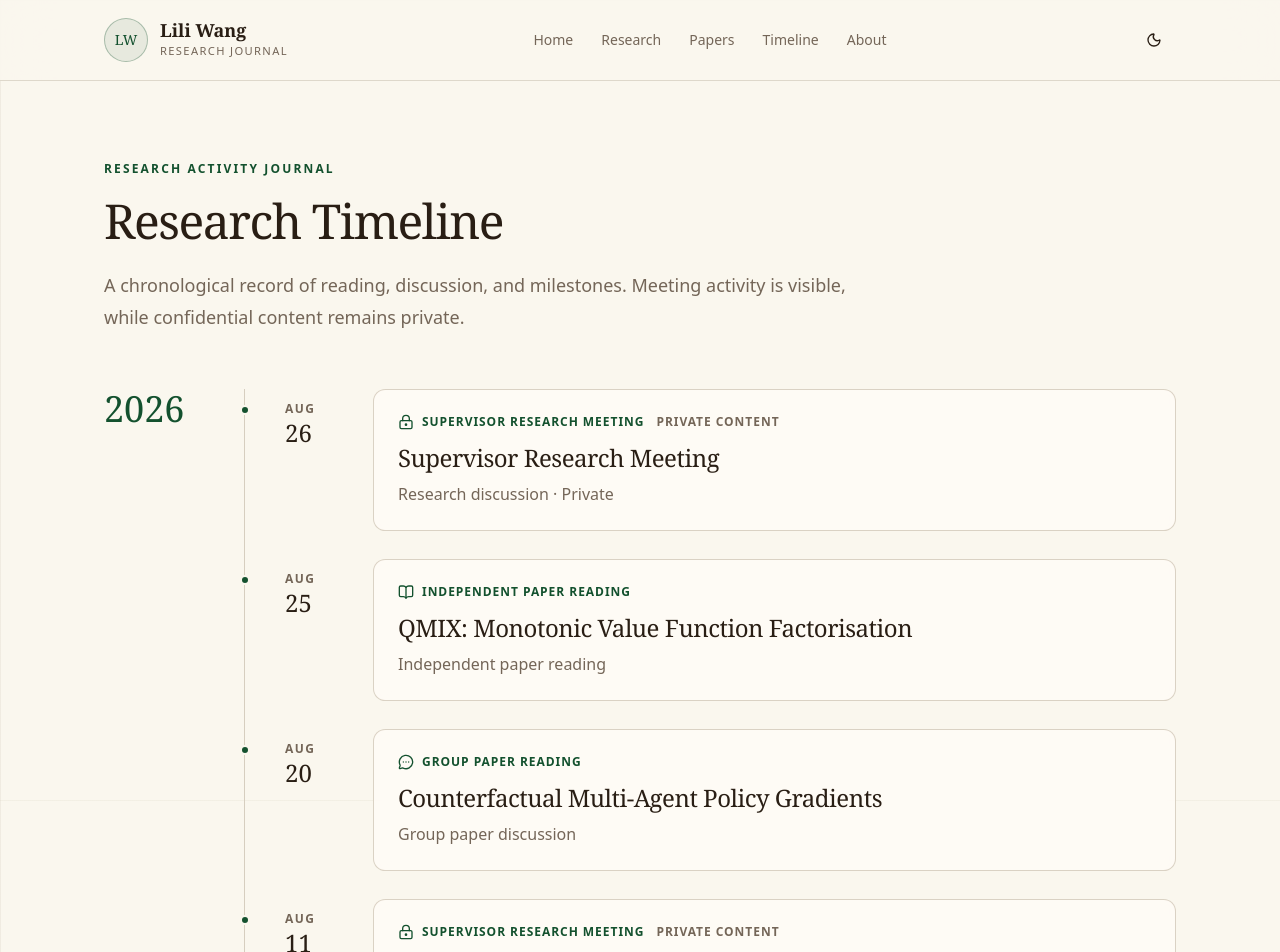
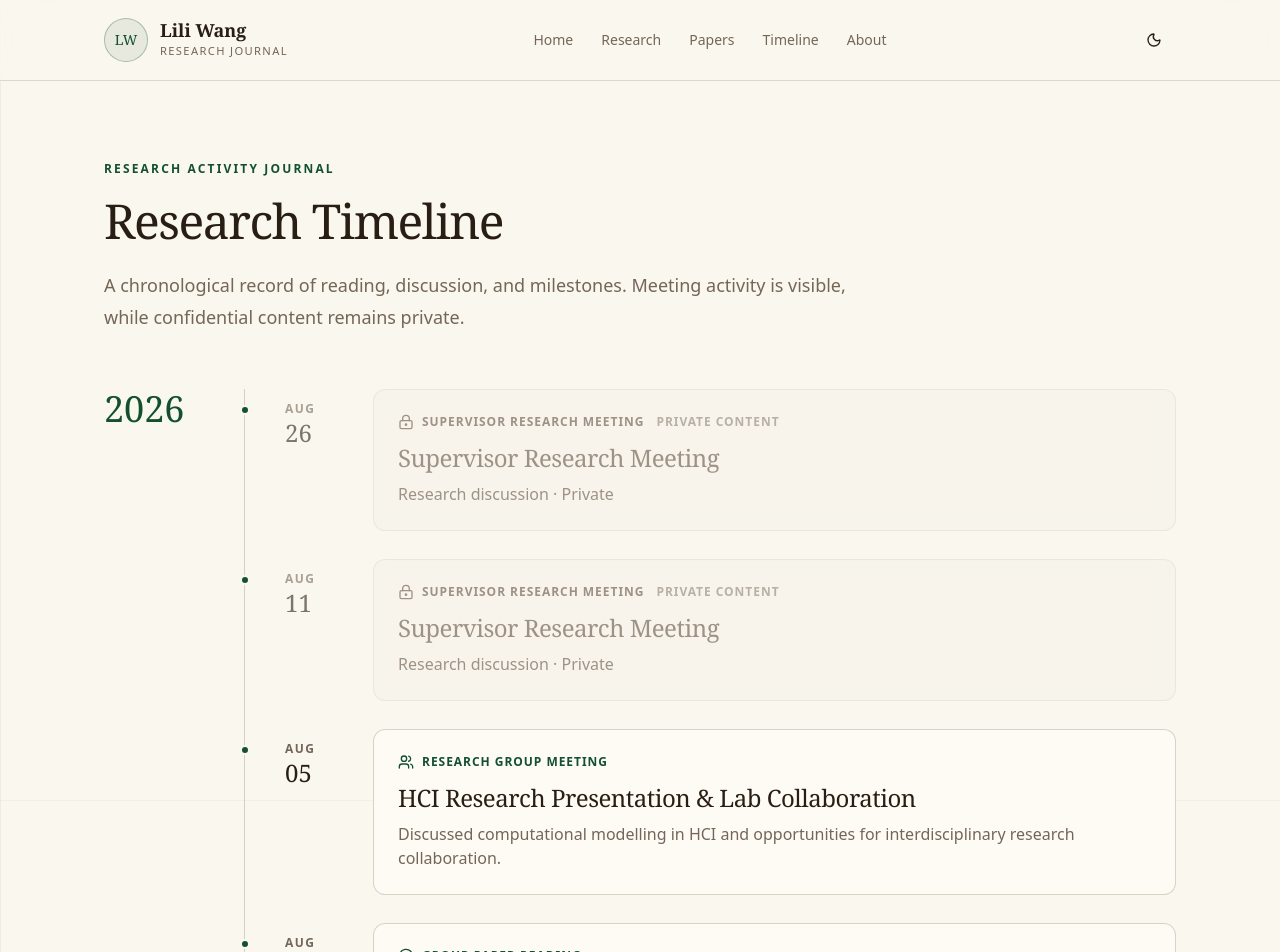
Before and after one commit to SouthwestLili/personal-research-hub, a Next.js app: page /timeline in a window 1280 px wide. Shown: the top 952 px of the page. Built offline with nearby package versions, Linux system fonts and the light colour scheme.

Commit message:
Improve private activity visual distinction

```diff
--- a/components/activity-item.tsx
+++ b/components/activity-item.tsx
@@ -13,6 +13,7 @@ const activityMeta = {
 export const ACTIVITY_META = activityMeta;
 
 export function ActivityItem({ activity }: { activity: PublicActivity }) {
+  const isPrivate = activity.visibility === 'ACTIVITY_ONLY';
   const meta = activityMeta[activity.type];
   const Icon = meta.icon;
   const date = new Intl.DateTimeFormat('en-CA', {
@@ -23,12 +24,12 @@ export function ActivityItem({ activity }: { activity: PublicActivity }) {
 
   const content = (
     <>
-      <div className="grid size-10 shrink-0 place-items-center rounded-full border border-border bg-background text-primary">
+      <div className={`grid size-10 shrink-0 place-items-center rounded-full border border-border bg-background ${isPrivate ? 'text-muted-foreground' : 'text-primary'}`}>
         <Icon className="size-[1.1rem]" aria-hidden="true" />
       </div>
       <div className="min-w-0 flex-1">
         <div className="flex flex-wrap items-baseline justify-between gap-x-4 gap-y-1">
-          <p className="font-medium text-foreground">{activity.publicTitle}</p>
+          <p className={`font-medium ${isPrivate ? 'text-muted-foreground' : 'text-foreground'}`}>{activity.publicTitle}</p>
           <time className="text-xs font-semibold tracking-[0.1em] text-muted-foreground uppercase" dateTime={activity.date}>
             {date}
           </time>
@@ -42,11 +43,11 @@ export function ActivityItem({ activity }: { activity: PublicActivity }) {
 
   if (activity.visibility === 'PUBLIC' && activity.href) {
     return (
-      <Link href={activity.href} className="group flex gap-4 rounded-lg border-b border-border/70 px-2 py-5 transition-colors hover:bg-muted/60 focus-visible:outline-2 focus-visible:outline-offset-2">
+      <Link data-visibility="public" href={activity.href} className="group flex cursor-pointer gap-4 rounded-lg border-b border-border/70 px-2 py-5 transition-colors hover:bg-muted/60 focus-visible:outline-2 focus-visible:outline-offset-2">
         {content}
       </Link>
     );
   }
 
-  return <div className="flex gap-4 border-b border-border/70 px-2 py-5">{content}</div>;
+  return <div data-visibility={isPrivate ? 'private' : 'public'} className={`flex gap-4 border-b border-border/50 px-2 py-5 ${isPrivate ? 'cursor-default bg-muted/20 opacity-70' : ''}`}>{content}</div>;
 }
--- a/components/research-timeline.tsx
+++ b/components/research-timeline.tsx
@@ -20,18 +20,29 @@ export function ResearchTimeline({ activities }: { activities: PublicActivity[]
           <h2 id={`year-${year}`} className="font-heading text-4xl text-primary md:sticky md:top-28 md:self-start">{year}</h2>
           <ol className="relative border-l border-border pl-7 sm:pl-10">
             {items.map((activity) => {
+              const isPrivate = activity.visibility === 'ACTIVITY_ONLY';
+              const isClickable = activity.visibility === 'PUBLIC' && Boolean(activity.href);
               const date = new Date(`${activity.date}T00:00:00Z`);
               const month = new Intl.DateTimeFormat('en-CA', { month: 'short', timeZone: 'UTC' }).format(date);
               const day = new Intl.DateTimeFormat('en-CA', { day: '2-digit', timeZone: 'UTC' }).format(date);
               const meta = ACTIVITY_META[activity.type];
               const Icon = meta.icon;
               const details = (
-                <div className="paper-panel rounded-xl p-5 transition-colors group-hover:border-primary/40 sm:p-6">
+                <div
+                  data-visibility={isPrivate ? 'private' : 'public'}
+                  className={`paper-panel rounded-xl p-5 sm:p-6 ${
+                    isPrivate
+                      ? 'cursor-default border-border/50 bg-muted/35 opacity-70'
+                      : isClickable
+                        ? 'cursor-pointer transition-all group-hover:border-primary/50 group-hover:bg-card group-hover:shadow-sm'
+                        : 'cursor-default'
+                  }`}
+                >
                   <div className="flex flex-wrap items-center gap-3 text-xs font-semibold tracking-[0.08em] text-muted-foreground uppercase">
-                    <span className="inline-flex items-center gap-2 text-primary"><Icon className="size-4" aria-hidden="true" />{meta.label}</span>
-                    {activity.visibility === 'ACTIVITY_ONLY' && <span>Private content</span>}
+                    <span className={`inline-flex items-center gap-2 ${isPrivate ? 'text-muted-foreground' : 'text-primary'}`}><Icon className="size-4" aria-hidden="true" />{meta.label}</span>
+                    {isPrivate && <span className="text-muted-foreground/70">Private content</span>}
                   </div>
-                  <h3 className="mt-3 font-heading text-2xl tracking-[-0.02em]">{activity.publicTitle}</h3>
+                  <h3 className={`mt-3 font-heading text-2xl tracking-[-0.02em] ${isPrivate ? 'text-muted-foreground' : 'text-foreground'}`}>{activity.publicTitle}</h3>
                   {activity.publicSummary && <p className="mt-2 leading-6 text-muted-foreground">{activity.publicSummary}</p>}
                 </div>
               );
@@ -39,12 +50,12 @@ export function ResearchTimeline({ activities }: { activities: PublicActivity[]
               return (
                 <li key={activity.id} className="relative grid gap-4 pb-7 last:pb-0 sm:grid-cols-[4.5rem_1fr]">
                   <span className="absolute -left-[2.05rem] top-4 size-2.5 rounded-full border-2 border-background bg-primary sm:-left-[2.8rem]" aria-hidden="true" />
-                  <time dateTime={activity.date} className="pt-3 text-sm text-muted-foreground">
+                  <time dateTime={activity.date} className={`pt-3 text-sm text-muted-foreground ${isPrivate ? 'opacity-60' : ''}`}>
                     <span className="block text-xs font-semibold tracking-[0.12em] uppercase">{month}</span>
                     <span className="font-heading text-2xl text-foreground">{day}</span>
                   </time>
-                  {activity.visibility === 'PUBLIC' && activity.href ? (
-                    <Link href={activity.href} className="group rounded-xl focus-visible:outline-2 focus-visible:outline-offset-3">{details}</Link>
+                  {isClickable && activity.href ? (
+                    <Link href={activity.href} className="group cursor-pointer rounded-xl focus-visible:outline-2 focus-visible:outline-offset-3">{details}</Link>
                   ) : details}
                 </li>
               );
--- a/content/activities.ts
+++ b/content/activities.ts
@@ -11,32 +11,42 @@ export const activities: PublicActivity[] = [
     publicSummary: 'Research discussion · Private',
   },
   {
-    id: 'qmix-reading-2026-08-25',
-    date: '2026-08-25',
-    type: 'INDEPENDENT_READING',
-    visibility: 'PUBLIC',
-    publicTitle: 'QMIX: Monotonic Value Function Factorisation',
-    publicSummary: 'Independent paper reading',
-    topics: ['Multi-Agent RL'],
-    href: '/papers/qmix-monotonic-value-function-factorisation',
-  },
-  {
-    id: 'coma-discussion-2026-08-20',
-    date: '2026-08-20',
-    type: 'GROUP_READING',
-    visibility: 'PUBLIC',
-    publicTitle: 'Counterfactual Multi-Agent Policy Gradients',
-    publicSummary: 'Group paper discussion',
-    topics: ['Multi-Agent RL'],
-    href: '/papers/counterfactual-multi-agent-policy-gradients',
-  },
-  {
     id: 'supervisor-meeting-2026-08-11',
     date: '2026-08-11',
     type: 'SUPERVISOR_MEETING',
     visibility: 'ACTIVITY_ONLY',
     publicTitle: 'Supervisor Research Meeting',
     publicSummary: 'Research discussion · Private',
+  },
+  {
+    id: 'hci-research-presentation-2026-08-05-3',
+    date: '2026-08-05',
+    type: 'RESEARCH_GROUP_MEETING',
+    visibility: 'PUBLIC',
+    publicTitle: 'HCI Research Presentation & Lab Collaboration',
+    publicSummary:
+      'Discussed computational modelling in HCI and opportunities for interdisciplinary research collaboration.',
+    topics: ['Human–Computer Interaction', 'Computational Modelling'],
+  },
+  {
+    id: 'ai-transparency-discussion-2026-08-05-2',
+    date: '2026-08-05',
+    type: 'GROUP_READING',
+    visibility: 'PUBLIC',
+    publicTitle: 'AI Transparency, Autonomy & Trust Calibration',
+    publicSummary:
+      'Examined how AI transparency can improve trust calibration while also affecting user autonomy, cognitive load, and decision-making.',
+    topics: ['AI Transparency', 'Human–AI Interaction', 'Trust Calibration'],
+  },
+  {
+    id: 'hcii-conference-recap-2026-08-05-1',
+    date: '2026-08-05',
+    type: 'RESEARCH_GROUP_MEETING',
+    visibility: 'PUBLIC',
+    publicTitle: 'HCII Montreal Conference Recap & Paper Discussion',
+    publicSummary:
+      'Reflected on HCII conference themes spanning AI safety, explainability, ethics, privacy, and agent-based modelling.',
+    topics: ['Human–Computer Interaction', 'AI Safety', 'Agent-Based Modelling'],
   },
   {
     id: 'supervisor-meeting-2026-07-31-2',
@@ -53,15 +63,6 @@ export const activities: PublicActivity[] = [
     visibility: 'ACTIVITY_ONLY',
     publicTitle: 'Supervisor Research Meeting',
     publicSummary: 'Research discussion · Private',
-  },
-  {
-    id: 'research-milestone-2026-07-30',
-    date: '2026-07-30',
-    type: 'MILESTONE',
-    visibility: 'PUBLIC',
-    publicTitle: 'Research Direction Established',
-    publicSummary:
-      'Defined an initial research focus spanning multi-agent learning and strategic interaction.',
   },
   {
     id: 'supervisor-meeting-2026-07-24',
```
Also changed, not shown: 1 other file (tests, documents, lock files or other folders).
